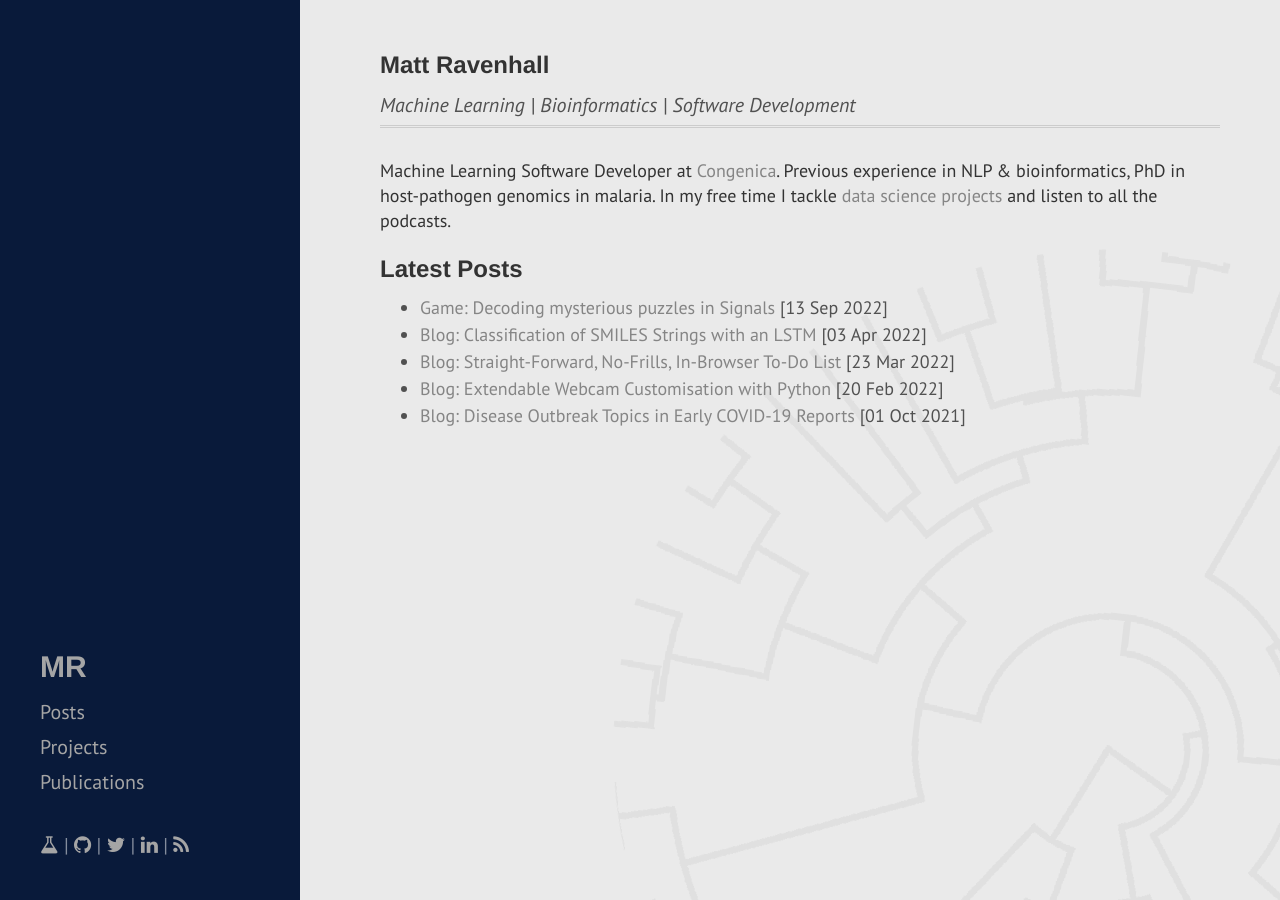
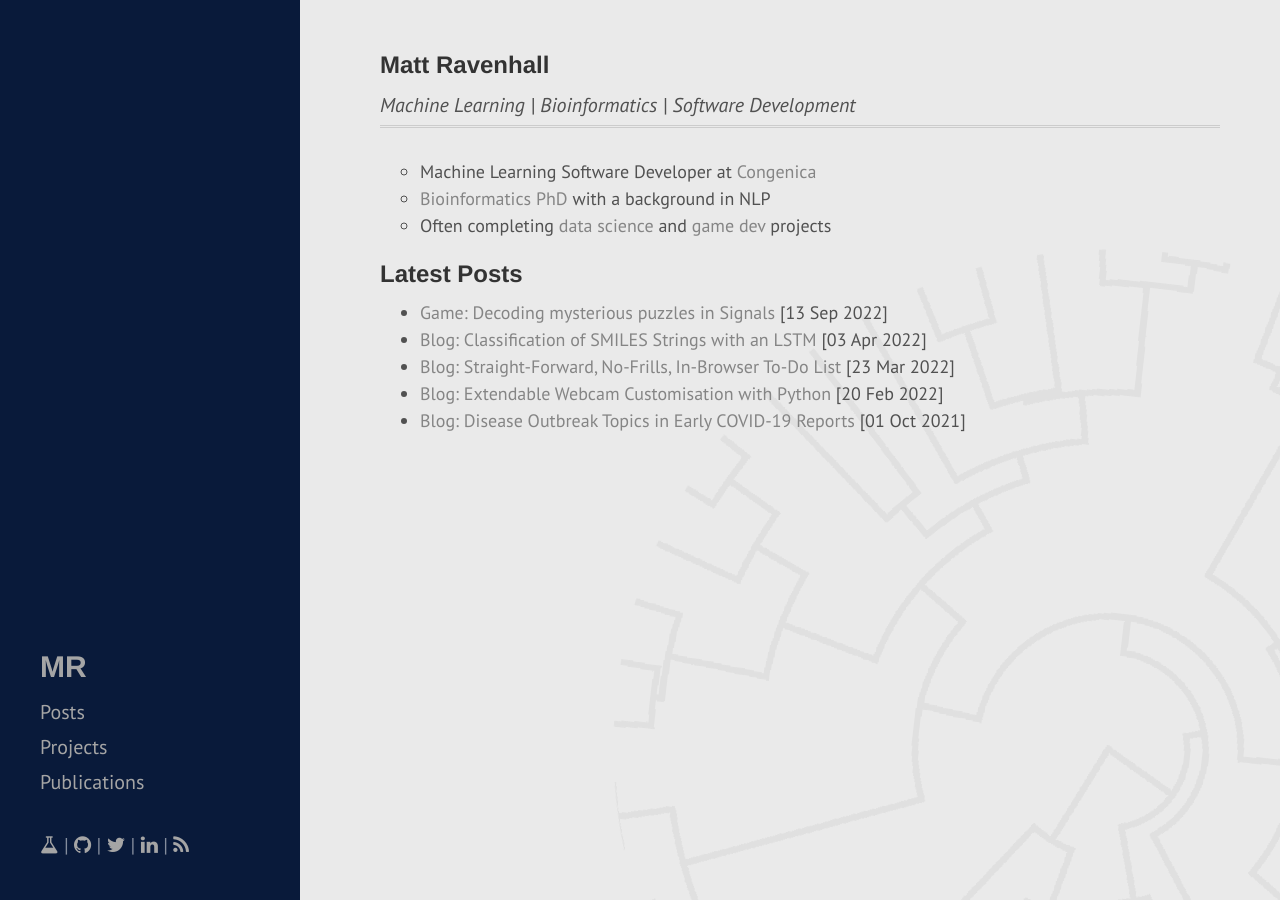
Before and after one commit to mattravenhall/mattravenhall.github.io, a Jekyll site: the page built from index.html, in a window 1280 px wide. Built offline with Jekyll 4.4.1, drawn with Linux system fonts in a browser that asks for light colours.

Commit message:
Updating home page

```diff
--- a/index.html
+++ b/index.html
@@ -8,7 +8,11 @@ title: Home
   <i>Machine Learning | Bioinformatics | Software Development</i>
   <hr class="title">
 
-  <p>Machine Learning Software Developer at <a href="https://www.congenica.com/">Congenica</a>. Previous experience in NLP & bioinformatics, PhD in host-pathogen genomics in malaria</a>. In my free time I tackle <a href="/projects/index.html">data science projects</a> and listen to all the podcasts.</p>
+  <ul style="list-style-type: circle">
+    <li>Machine Learning Software Developer at <a href="https://www.congenica.com/">Congenica</a></li>
+    <li><a href="https://researchonline.lshtm.ac.uk/id/eprint/4653632/">Bioinformatics PhD</a> with a background in NLP</li>
+    <li>Often completing <a href="/projects/index.html">data science</a> and <a href="https://mattravenhall.itch.io/">game dev</a> projects</li>
+  </ul>
 
   <h2>Latest Posts</h2>
   <ul>
```
